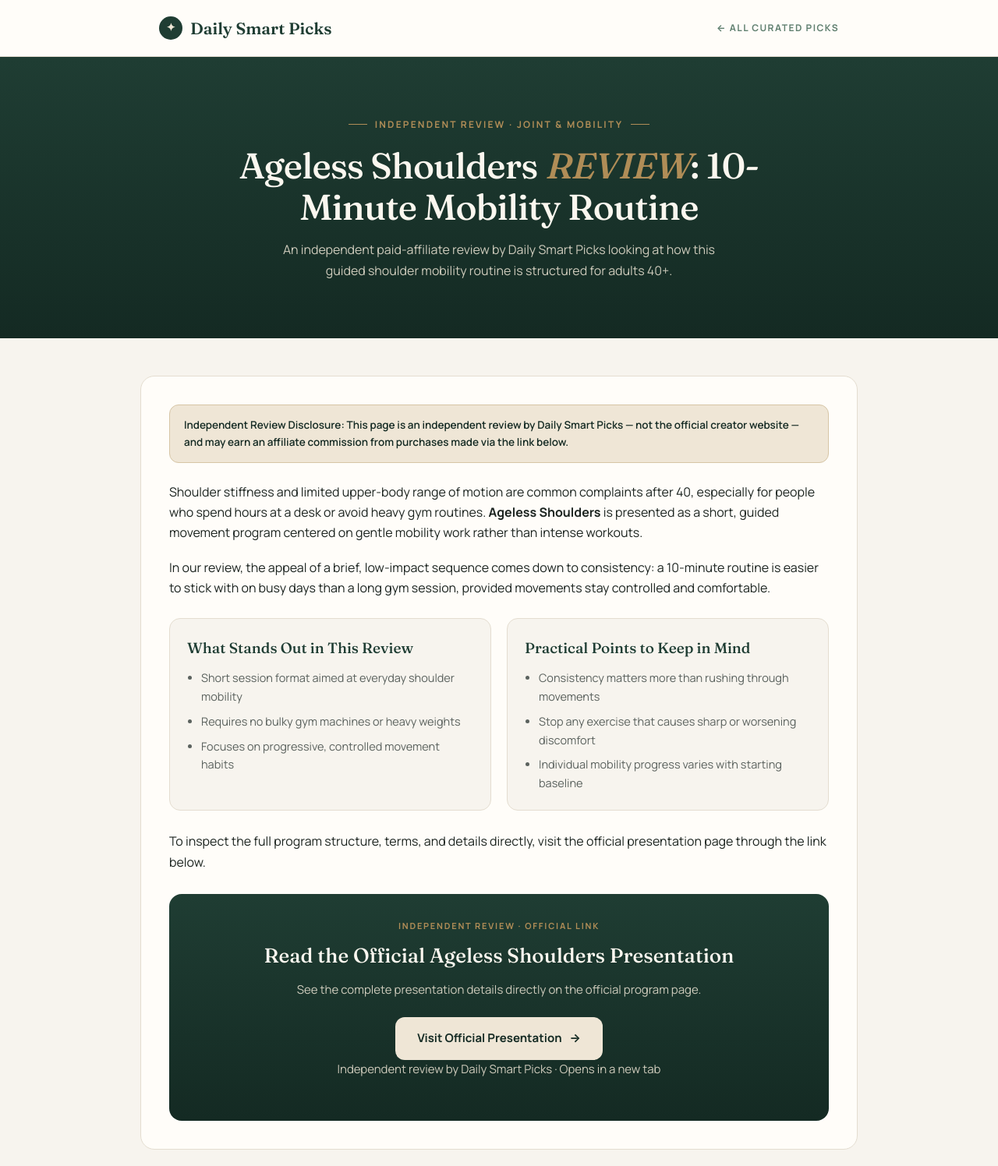
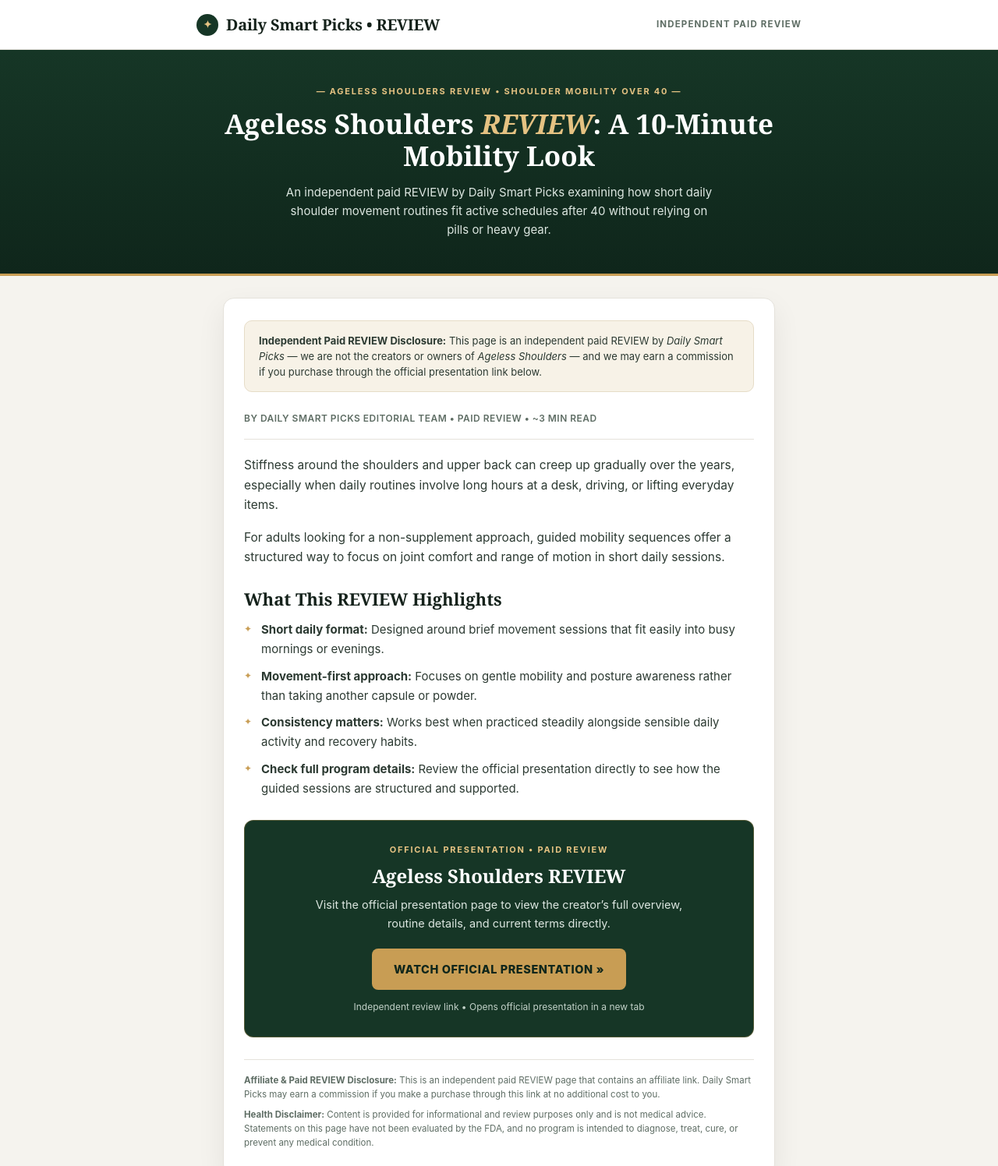
Before and after one commit to ErichDev-Kummer/ageless-shoulders-review, a plain HTML site: page index.html in a window 1280 px wide. Shown: the top 1496 px of the page at 78% size. Drawn offline with Linux system fonts and the light colour scheme.

Commit message:
Add review pre-sell page

```diff
--- a/index.html
+++ b/index.html
@@ -1,407 +1,361 @@
-<!doctype html>
+<!DOCTYPE html>
 <html lang="en">
 <head>
   <meta charset="UTF-8" />
   <meta name="viewport" content="width=device-width, initial-scale=1.0" />
-    <title>Ageless Shoulders REVIEW: 10-Minute Mobility Routine | Daily Smart Picks</title>
-    <meta
-      name="description"
-      content="Independent Ageless Shoulders REVIEW by Daily Smart Picks covering the 10-minute shoulder mobility routine and key considerations for adults 40+."
-    />
-    <meta name="robots" content="index, follow" />
-    <link rel="preconnect" href="https://fonts.googleapis.com" />
-    <link rel="preconnect" href="https://fonts.gstatic.com" crossorigin />
-    <link
-      href="https://fonts.googleapis.com/css2?family=Fraunces:opsz,wght@9..144,500;9..144,600&family=Manrope:wght@400;500;600;700&display=swap"
-      rel="stylesheet"
-    />
+  <title>Ageless Shoulders REVIEW | Daily Smart Picks (10-Minute Mobility)</title>
+  <meta name="description" content="Independent Ageless Shoulders REVIEW by Daily Smart Picks covering the 10-minute shoulder mobility routine, key points to consider, and official presentation link." />
   <style>
     :root {
-        --ivory: #f7f4ee;
-        --paper: #fffdf9;
-        --ink: #1c2420;
-        --forest: #1f3d33;
-        --forest-deep: #142a23;
-        --sage: #5f7f6f;
-        --gold: #b08d57;
-        --gold-soft: #efe6d6;
-        --muted: #5b625e;
-        --line: #e4ddd0;
-        --serif: "Fraunces", Georgia, serif;
-        --sans: "Manrope", -apple-system, "Segoe UI", sans-serif;
+      --bg-page: #f5f3ee;
+      --surface: #ffffff;
+      --surface-warm: #f7f2e7;
+      --border-warm: #e6dcc7;
+      --border-soft: #e5e2db;
+      --forest-dark: #163626;
+      --forest-deep: #0f261b;
+      --gold: #c89d54;
+      --gold-light: #e5c282;
+      --ink-dark: #15221b;
+      --ink-body: #2c3a32;
+      --ink-muted: #5e6d64;
     }
+
     * {
       box-sizing: border-box;
       margin: 0;
       padding: 0;
     }
-      html {
-        scroll-behavior: smooth;
-      }
+
     body {
-        font-family: var(--sans);
-        background: var(--ivory);
-        color: var(--ink);
+      font-family: -apple-system, BlinkMacSystemFont, "Segoe UI", Roboto, Inter, Helvetica, Arial, sans-serif;
+      background-color: var(--bg-page);
+      color: var(--ink-body);
       line-height: 1.65;
       -webkit-font-smoothing: antialiased;
     }
-      a {
-        color: inherit;
+
+    .topbar {
+      background-color: var(--surface);
+      border-bottom: 1px solid var(--border-soft);
     }
-      .container {
-        max-width: 920px;
+
+    .topbar-inner {
+      max-width: 820px;
       margin: 0 auto;
-        padding: 0 24px;
-      }
-      .site-header {
-        background: var(--paper);
-        border-bottom: 1px solid var(--line);
-      }
-      .site-header .container {
+      padding: 15px 22px;
       display: flex;
       align-items: center;
       justify-content: space-between;
-        height: 72px;
-        gap: 16px;
+      gap: 14px;
+      flex-wrap: wrap;
     }
-      .logo {
-        display: flex;
-        align-items: center;
-        gap: 10px;
-        text-decoration: none;
-        font-family: var(--serif);
-        font-size: 21px;
-        font-weight: 600;
-        color: var(--forest);
-      }
-      .logo-mark {
-        width: 30px;
-        height: 30px;
-        border-radius: 50%;
-        background: var(--forest);
-        display: grid;
-        place-items: center;
-        color: var(--gold-soft);
-        font-size: 14px;
-      }
-      .header-link {
-        font-size: 12px;
-        letter-spacing: 0.12em;
-        text-transform: uppercase;
-        text-decoration: none;
-        color: var(--sage);
-        font-weight: 700;
-      }
-      .header-link:hover {
-        color: var(--forest);
-      }
-      .hero {
-        background: linear-gradient(180deg, var(--forest) 0%, var(--forest-deep) 100%);
-        color: var(--gold-soft);
-        padding: 68px 0 74px;
-        text-align: center;
-      }
-      .eyebrow {
+
+    .brand {
       display: inline-flex;
       align-items: center;
       gap: 10px;
-        font-size: 12px;
-        letter-spacing: 0.18em;
-        text-transform: uppercase;
+      font-family: Georgia, "Times New Roman", serif;
+      font-size: 20px;
       font-weight: 700;
-        color: var(--gold);
+      color: var(--ink-dark);
+      letter-spacing: -0.01em;
     }
-      .eyebrow::before,
-      .eyebrow::after {
-        content: "";
-        width: 24px;
-        height: 1px;
-        background: var(--gold);
-      }
-      .hero h1 {
-        font-family: var(--serif);
-        font-weight: 500;
-        font-size: clamp(30px, 4.6vw, 46px);
-        line-height: 1.15;
-        letter-spacing: -0.02em;
-        color: #fbf7ef;
-        max-width: 760px;
-        margin: 18px auto 14px;
-      }
-      .hero h1 em {
-        font-style: italic;
-        color: var(--gold);
-      }
-      .hero p {
-        max-width: 580px;
-        margin: 0 auto;
-        font-size: 16px;
-        color: rgba(239, 230, 214, 0.85);
-      }
-      .page-main {
-        padding: 48px 0 72px;
-      }
-      .article-card {
-        background: var(--paper);
-        border: 1px solid var(--line);
-        border-radius: 18px;
-        padding: 36px;
-      }
-      .review-banner {
-        background: var(--gold-soft);
-        border: 1px solid #d6c5a5;
-        color: var(--forest-deep);
-        border-radius: 12px;
-        padding: 14px 18px;
-        font-size: 13.5px;
-        font-weight: 600;
-        margin-bottom: 24px;
-      }
-      .article-card p {
-        font-size: 16px;
-        color: var(--ink);
-        margin-bottom: 18px;
-      }
-      .two-col {
-        display: grid;
-        grid-template-columns: 1fr 1fr;
-        gap: 20px;
-        margin: 26px 0;
-      }
-      .box {
-        background: var(--ivory);
-        border: 1px solid var(--line);
-        border-radius: 14px;
-        padding: 22px;
-      }
-      .box h2 {
-        font-family: var(--serif);
-        font-weight: 500;
-        font-size: 19px;
-        color: var(--forest);
-        margin-bottom: 10px;
-      }
-      .box ul {
-        padding-left: 18px;
-        color: var(--muted);
-        font-size: 14.5px;
-      }
-      .box li {
-        margin-bottom: 8px;
-      }
-      .box li:last-child {
-        margin-bottom: 0;
-      }
-      .cta-box {
-        margin-top: 28px;
-        background: linear-gradient(180deg, var(--forest) 0%, var(--forest-deep) 100%);
-        color: #fbf7ef;
-        border-radius: 16px;
-        padding: 32px;
-        text-align: center;
-      }
-      .cta-box .kicker {
-        font-size: 11px;
-        letter-spacing: 0.16em;
-        text-transform: uppercase;
-        font-weight: 700;
-        color: var(--gold);
-        margin-bottom: 8px;
-      }
-      .cta-box h2 {
-        font-family: var(--serif);
-        font-weight: 500;
-        font-size: 26px;
-        margin-bottom: 10px;
-      }
-      .cta-box p {
-        color: rgba(239, 230, 214, 0.85);
-        max-width: 540px;
-        margin: 0 auto 22px;
-        font-size: 15px;
-      }
-      .btn {
+
+    .brand-badge {
+      width: 28px;
+      height: 28px;
+      border-radius: 50%;
+      background-color: var(--forest-dark);
+      color: var(--gold-light);
       display: inline-flex;
       align-items: center;
       justify-content: center;
-        gap: 10px;
-        background: var(--gold-soft);
+      font-size: 13px;
+      flex-shrink: 0;
+    }
+
+    .topbar-tag {
+      font-size: 11.5px;
+      font-weight: 700;
+      letter-spacing: 0.1em;
+      text-transform: uppercase;
+      color: var(--ink-muted);
+    }
+
+    .hero {
+      background: linear-gradient(180deg, var(--forest-dark) 0%, var(--forest-deep) 100%);
+      color: #ffffff;
+      padding: 44px 20px;
+      text-align: center;
+      border-bottom: 3px solid var(--gold);
+    }
+
+    .hero-inner {
+      max-width: 720px;
+      margin: 0 auto;
+    }
+
+    .kicker {
+      font-size: 11px;
+      font-weight: 700;
+      letter-spacing: 0.16em;
+      text-transform: uppercase;
+      color: var(--gold-light);
+      margin-bottom: 12px;
+    }
+
+    h1 {
+      font-family: Georgia, "Times New Roman", serif;
+      font-size: 35px;
+      line-height: 1.18;
+      font-weight: 700;
+      color: #ffffff;
+      margin-bottom: 14px;
+    }
+
+    h1 em {
+      font-style: italic;
+      color: var(--gold-light);
+    }
+
+    .hero-sub {
+      max-width: 560px;
+      margin: 0 auto;
+      font-size: 15px;
+      line-height: 1.6;
+      color: #dce6e0;
+    }
+
+    .page-wrap {
+      max-width: 740px;
+      margin: 28px auto 48px;
+      padding: 0 16px;
+    }
+
+    .sheet {
+      background-color: var(--surface);
+      border: 1px solid var(--border-soft);
+      border-radius: 14px;
+      padding: 28px 26px 32px;
+      box-shadow: 0 14px 36px rgba(21, 34, 27, 0.07);
+    }
+
+    .disclosure-box {
+      background-color: var(--surface-warm);
+      border: 1px solid var(--border-warm);
+      border-radius: 10px;
+      padding: 15px 18px;
+      font-size: 13px;
+      line-height: 1.55;
+      color: var(--ink-body);
+      margin-bottom: 24px;
+    }
+
+    .byline {
+      font-size: 12px;
+      font-weight: 600;
+      letter-spacing: 0.04em;
+      text-transform: uppercase;
+      color: var(--ink-muted);
+      padding-bottom: 16px;
+      margin-bottom: 20px;
+      border-bottom: 1px solid var(--border-soft);
+    }
+
+    p {
+      margin-bottom: 16px;
+      font-size: 15.5px;
+      color: var(--ink-body);
+    }
+
+    h2 {
+      font-family: Georgia, "Times New Roman", serif;
+      font-size: 22px;
+      line-height: 1.3;
+      color: var(--ink-dark);
+      margin: 26px 0 12px;
+    }
+
+    .editorial-list {
+      list-style: none;
+      margin: 14px 0 24px;
+    }
+
+    .editorial-list li {
+      position: relative;
+      padding-left: 22px;
+      margin-bottom: 10px;
+      font-size: 15px;
+      color: var(--ink-body);
+    }
+
+    .editorial-list li::before {
+      content: "✦";
+      position: absolute;
+      left: 0;
+      top: 1px;
+      color: var(--gold);
+      font-size: 12px;
+    }
+
+    .cta-panel {
+      margin-top: 28px;
+      background-color: var(--forest-dark);
+      color: #ffffff;
+      border-radius: 12px;
+      padding: 28px 22px;
+      text-align: center;
+      border: 1px solid rgba(200, 157, 84, 0.35);
+    }
+
+    .cta-panel .kicker {
+      margin-bottom: 8px;
+    }
+
+    .cta-panel h2 {
+      color: #ffffff;
+      margin-top: 0;
+      margin-bottom: 10px;
+      font-size: 24px;
+    }
+
+    .cta-panel p {
+      color: #dce6e0;
+      max-width: 500px;
+      margin: 0 auto 20px;
+      font-size: 14.5px;
+    }
+
+    .cta-btn {
+      display: inline-block;
+      background-color: var(--gold);
       color: var(--forest-deep);
       text-decoration: none;
-        font-weight: 700;
-        font-size: 15px;
+      font-weight: 800;
+      font-size: 14.5px;
+      letter-spacing: 0.04em;
+      text-transform: uppercase;
       padding: 15px 28px;
-        border-radius: 12px;
-        transition: transform 0.2s ease, background 0.2s ease;
+      border-radius: 8px;
+      transition: background-color 0.2s ease, transform 0.15s ease;
     }
-      .btn:hover {
-        background: #fbf7ef;
-        transform: translateY(-2px);
+
+    .cta-btn:hover {
+      background-color: var(--gold-light);
+      transform: translateY(-1px);
     }
-      .note-small {
+
+    .cta-sub {
+      display: block;
+      margin-top: 12px;
       font-size: 12px;
-        color: rgba(239, 230, 214, 0.72);
-        margin-top: 12px;
+      color: #c2d1c8;
+    }
+
+    footer {
+      margin-top: 28px;
+      padding-top: 18px;
+      border-top: 1px solid var(--border-soft);
+      font-size: 11.5px;
+      color: var(--ink-muted);
+    }
+
+    footer p {
+      font-size: 11.5px;
+      color: var(--ink-muted);
+      margin-bottom: 8px;
+      line-height: 1.55;
+    }
+
+    footer p:last-child {
       margin-bottom: 0;
     }
-      footer {
-        background: var(--forest-deep);
-        color: rgba(239, 230, 214, 0.75);
-        padding: 52px 0 30px;
-        font-size: 13px;
+
+    @media (max-width: 600px) {
+      h1 {
+        font-size: 28px;
       }
-      .legal {
-        display: grid;
-        grid-template-columns: 1fr 1fr;
-        gap: 32px;
-        padding-bottom: 28px;
-        border-bottom: 1px solid rgba(239, 230, 214, 0.12);
-      }
-      .legal h5 {
-        font-family: var(--serif);
-        font-weight: 500;
-        font-size: 17px;
-        color: #fbf7ef;
-        margin-bottom: 10px;
-      }
-      .bottom {
-        display: flex;
-        justify-content: space-between;
-        flex-wrap: wrap;
-        gap: 12px;
-        padding-top: 22px;
-        font-size: 12px;
-      }
-      @media (max-width: 760px) {
-        .two-col,
-        .legal {
-          grid-template-columns: 1fr;
-        }
-        .article-card,
-        .cta-box {
-          padding: 24px;
+
+      .sheet {
+        padding: 22px 18px 26px;
       }
     }
   </style>
 </head>
 <body>
-    <header class="site-header">
-      <div class="container">
-        <a class="logo" href="../">
-          <span class="logo-mark" aria-hidden="true">✦</span>Daily Smart Picks
-        </a>
-        <a class="header-link" href="../">← All Curated Picks</a>
+  <header class="topbar">
+    <div class="topbar-inner">
+      <div class="brand">
+        <span class="brand-badge" aria-hidden="true">✦</span>
+        <span>Daily Smart Picks • REVIEW</span>
+      </div>
+      <span class="topbar-tag">Independent Paid REVIEW</span>
     </div>
   </header>
 
-    <section class="hero">
-      <div class="container">
-        <span class="eyebrow">Independent Review · Joint & Mobility</span>
-        <h1>Ageless Shoulders <em>REVIEW</em>: 10-Minute Mobility Routine</h1>
-        <p>
-          An independent paid-affiliate review by Daily Smart Picks looking at
-          how this guided shoulder mobility routine is structured for adults
-          40+.
+  <section class="hero" aria-label="Ageless Shoulders REVIEW header">
+    <div class="hero-inner">
+      <div class="kicker">— Ageless Shoulders REVIEW • Shoulder Mobility Over 40 —</div>
+      <h1>Ageless Shoulders <em>REVIEW</em>: A 10-Minute Mobility Look</h1>
+      <p class="hero-sub">
+        An independent paid REVIEW by Daily Smart Picks examining how short daily shoulder movement routines fit active schedules after 40 without relying on pills or heavy gear.
       </p>
     </div>
   </section>
 
-    <main class="container page-main">
-      <article class="article-card">
-        <div class="review-banner">
-          Independent Review Disclosure: This page is an independent review by
-          Daily Smart Picks — not the official creator website — and may earn
-          an affiliate commission from purchases made via the link below.
+  <div class="page-wrap">
+    <main class="sheet">
+      <div class="disclosure-box">
+        <strong>Independent Paid REVIEW Disclosure:</strong> This page is an independent paid REVIEW by <em>Daily Smart Picks</em> — we are not the creators or owners of <em>Ageless Shoulders</em> — and we may earn a commission if you purchase through the official presentation link below.
       </div>
 
+      <div class="byline">By Daily Smart Picks Editorial Team • Paid REVIEW • ~3 min read</div>
+
+      <article>
         <p>
-          Shoulder stiffness and limited upper-body range of motion are common
-          complaints after 40, especially for people who spend hours at a desk
-          or avoid heavy gym routines. <strong>Ageless Shoulders</strong> is
-          presented as a short, guided movement program centered on gentle
-          mobility work rather than intense workouts.
+          Stiffness around the shoulders and upper back can creep up gradually over the years, especially when daily routines involve long hours at a desk, driving, or lifting everyday items.
         </p>
 
         <p>
-          In our review, the appeal of a brief, low-impact sequence comes down
-          to consistency: a 10-minute routine is easier to stick with on busy
-          days than a long gym session, provided movements stay controlled and
-          comfortable.
+          For adults looking for a non-supplement approach, guided mobility sequences offer a structured way to focus on joint comfort and range of motion in short daily sessions.
         </p>
 
-        <div class="two-col">
-          <div class="box">
-            <h2>What Stands Out in This Review</h2>
-            <ul>
-              <li>Short session format aimed at everyday shoulder mobility</li>
-              <li>Requires no bulky gym machines or heavy weights</li>
-              <li>Focuses on progressive, controlled movement habits</li>
+        <h2>What This REVIEW Highlights</h2>
+        <ul class="editorial-list">
+          <li><strong>Short daily format:</strong> Designed around brief movement sessions that fit easily into busy mornings or evenings.</li>
+          <li><strong>Movement-first approach:</strong> Focuses on gentle mobility and posture awareness rather than taking another capsule or powder.</li>
+          <li><strong>Consistency matters:</strong> Works best when practiced steadily alongside sensible daily activity and recovery habits.</li>
+          <li><strong>Check full program details:</strong> Review the official presentation directly to see how the guided sessions are structured and supported.</li>
         </ul>
-          </div>
-          <div class="box">
-            <h2>Practical Points to Keep in Mind</h2>
-            <ul>
-              <li>Consistency matters more than rushing through movements</li>
-              <li>Stop any exercise that causes sharp or worsening discomfort</li>
-              <li>Individual mobility progress varies with starting baseline</li>
-            </ul>
-          </div>
-        </div>
 
+        <section class="cta-panel" aria-labelledby="cta-heading">
+          <div class="kicker">Official Presentation • Paid REVIEW</div>
+          <h2 id="cta-heading">Ageless Shoulders REVIEW</h2>
           <p>
-          To inspect the full program structure, terms, and details directly,
-          visit the official presentation page through the link below.
-        </p>
-
-        <div class="cta-box">
-          <div class="kicker">Independent Review · Official Link</div>
-          <h2>Read the Official Ageless Shoulders Presentation</h2>
-          <p>
-            See the complete presentation details directly on the official
-            program page.
+            Visit the official presentation page to view the creator’s full overview, routine details, and current terms directly.
           </p>
           <a
-            class="btn"
             href="https://94d4ebz6h44hwmuaw6tyo2vsqz.hop.clickbank.net"
             target="_blank"
             rel="nofollow sponsored noopener"
+            class="cta-btn"
           >
-            Visit Official Presentation <span>→</span>
+            Watch Official Presentation »
           </a>
-          <p class="note-small">
-            Independent review by Daily Smart Picks · Opens in a new tab
-          </p>
-        </div>
+          <span class="cta-sub">Independent review link • Opens official presentation in a new tab</span>
+        </section>
       </article>
-    </main>
 
       <footer>
-      <div class="container">
-        <div class="legal">
-          <div>
-            <h5>Affiliate Disclosure</h5>
         <p>
-              In accordance with FTC guidelines, this is an independent
-              affiliate review page from Daily Smart Picks. We are not the
-              official product creator, and we may earn a commission if you
-              purchase through our link at no extra cost to you.
+          <strong>Affiliate & Paid REVIEW Disclosure:</strong> This is an independent paid REVIEW page that contains an affiliate link. Daily Smart Picks may earn a commission if you make a purchase through this link at no additional cost to you.
         </p>
+        <p>
+          <strong>Health Disclaimer:</strong> Content is provided for informational and review purposes only and is not medical advice. Statements on this page have not been evaluated by the FDA, and no program is intended to diagnose, treat, cure, or prevent any medical condition.
+        </p>
+      </footer>
+    </main>
   </div>
-          <div>
-            <h5>Health Disclaimer</h5>
-            <p>
-              Content is for informational purposes only and is not medical or
-              physical therapy advice. Statements have not been evaluated by the
-              FDA. Consult a qualified healthcare professional before starting
-              any mobility or exercise routine.
-            </p>
-          </div>
-        </div>
-        <div class="bottom">
-          <span>© 2026 Daily Smart Picks. All rights reserved.</span>
-          <span>Individual results may vary.</span>
-        </div>
-      </div>
-    </footer>
 </body>
 </html>
```
Lines whose indentation alone changed are shown as unchanged.
